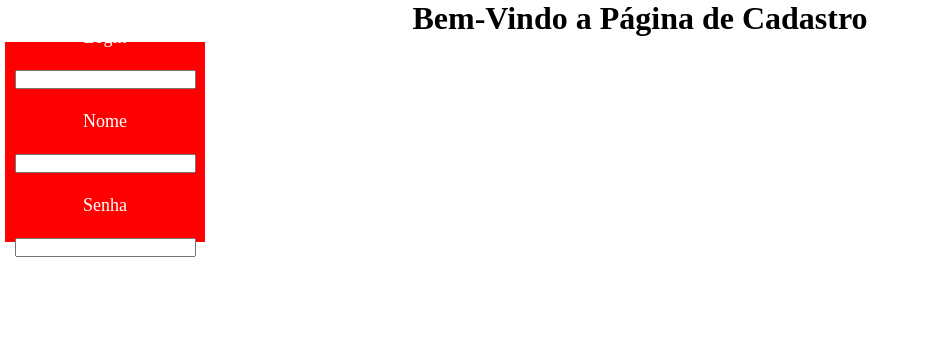
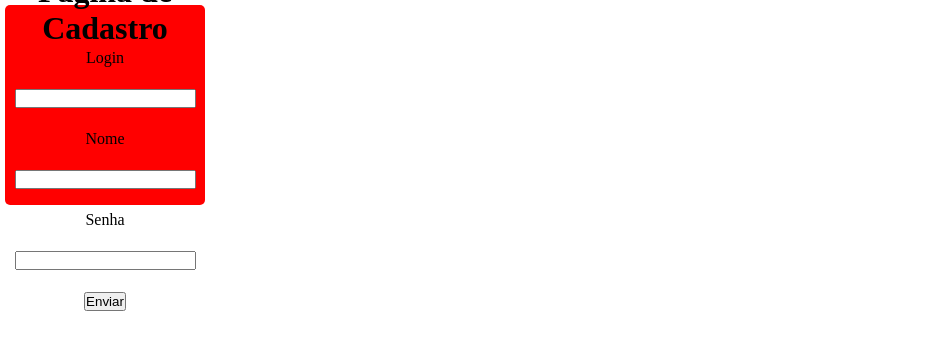
Before and after one commit to Arthur-Rampani/Projeto-Feedback, a Flask app: template templates/pagina-cadastro.html in a window 1280 px wide. Shown: the top 350 px of the page, without its empty margins (0-925 px from the left). Run offline with Flask 3, Linux system fonts and the light colour scheme; the template is opened without the code that fills it, so the values that code supplies are empty.

Commit message:
Fazendo a página de cadastro de usuários

```diff
--- a/app.py
+++ b/app.py
@@ -39,4 +39,19 @@ def excluir_curtida(codigo):
     Mensagem.deslike_mensagem(codigo)
     return redirect("/")
 
+@app.route('/pagina-cadastro', methods=["GET"])
+def pagina_inicial_cadastro():
+    usuarios = Mensagem.recuperar_usuarios()
+    return render_template("pagina-cadastro.html", usuarios = usuarios)
+
+@app.route("/cadastro-usuario")
+def adicionar_usuarios():
+    login = request.form.get("login")
+    nome = request.form.get("nome")
+    senha = request.form.get("senha")
+
+    Mensagem.adicionar_usuario(login, nome, senha)
+
+    return redirect("/pagina-cadastro")
+
 app.run(debug=True)
--- a/templates/pagina-cadastro.html
+++ b/templates/pagina-cadastro.html
@@ -26,6 +26,7 @@
             width: 200px;
             height: 200px;
             gap: 2px;
+            border-radius: 5px;
         }
 
         .label{
@@ -36,15 +37,16 @@
 </head>
 <body>
     <main>
-        <h1>Bem-Vindo a Página de Cadastro</h1>
-        <div class="container-principal">
-            <label class="label">Login</label><br>
-            <input type="text"><br>
-            <label class="label">Nome</label><br>
-            <input type="text"><br>
-            <label class="label">Senha</label><br>
-            <input type="text">
-        </div>
+        <form action="/cadastro-usuario" method="POST" class="container-principal">
+            <h1>Seja Bem-Vindo à Página de Cadastro</h1>
+            <label class="label-login">Login</label><br>
+            <input name="login" type="text" class="input-login"><br>
+            <label class="label-nome">Nome</label><br>
+            <input name="nome" class="input-nome"></input><br>
+            <label class="label-nome">Senha</label><br>
+            <input name="senha" class="input-senha"></input><br>
+            <button class="btn-enviar">Enviar</button>
+        </form>
     </main>
 </body>
 </html>
--- a/templates/pagina-inicial.html
+++ b/templates/pagina-inicial.html
@@ -175,7 +175,7 @@
             <input name="usuario" type="text" class="input-usuario"><br>
             <label class="label-comentario">Comentário</label><br>
             <textarea name="comentario" class="textarea-comentario"></textarea><br>
-                <button class="btn-enviar">Enviar</button>
+            <button class="btn-enviar">Enviar</button>
         </form>
 
         <div class="mensagens">
```
Also changed, not shown: model/controler_mensagem.py (+33 -0 lines).
